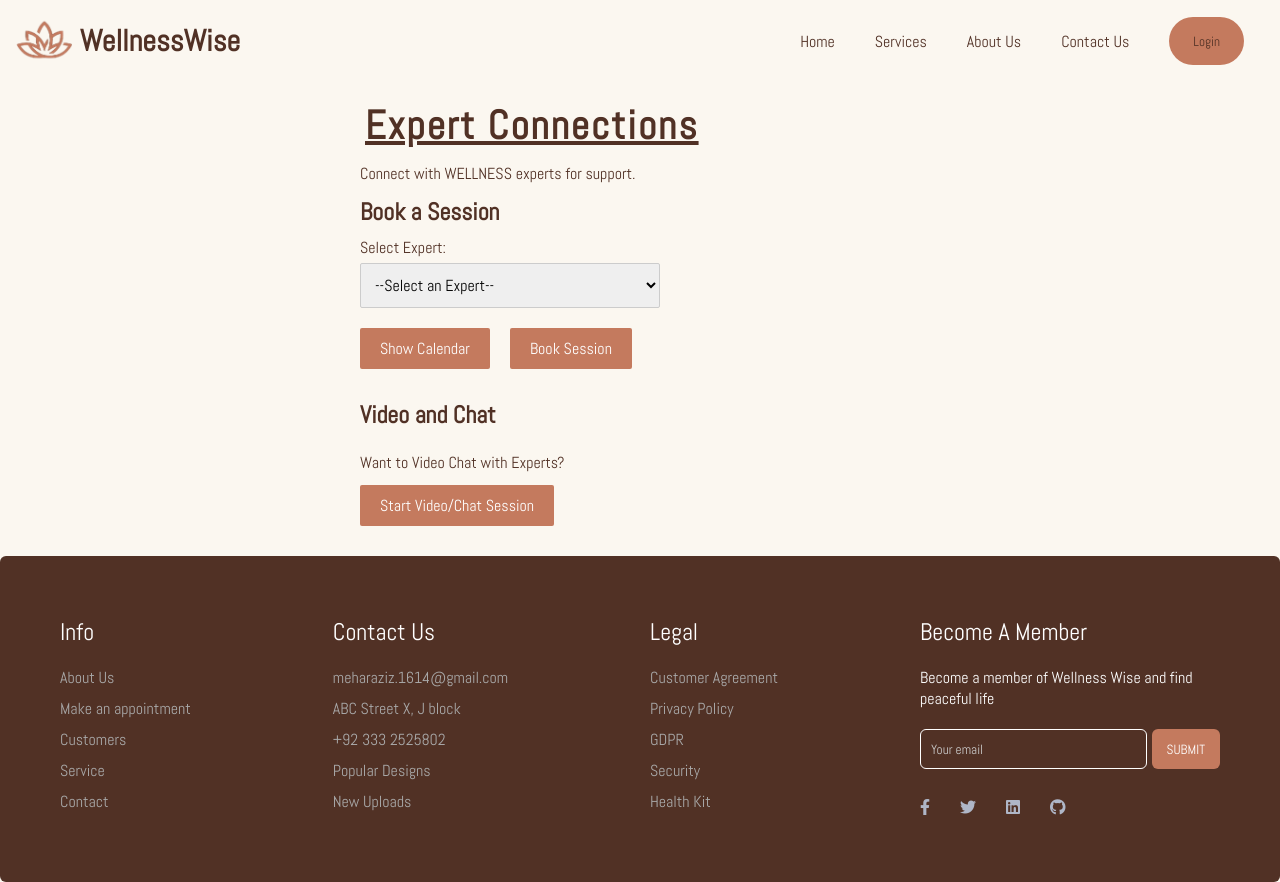
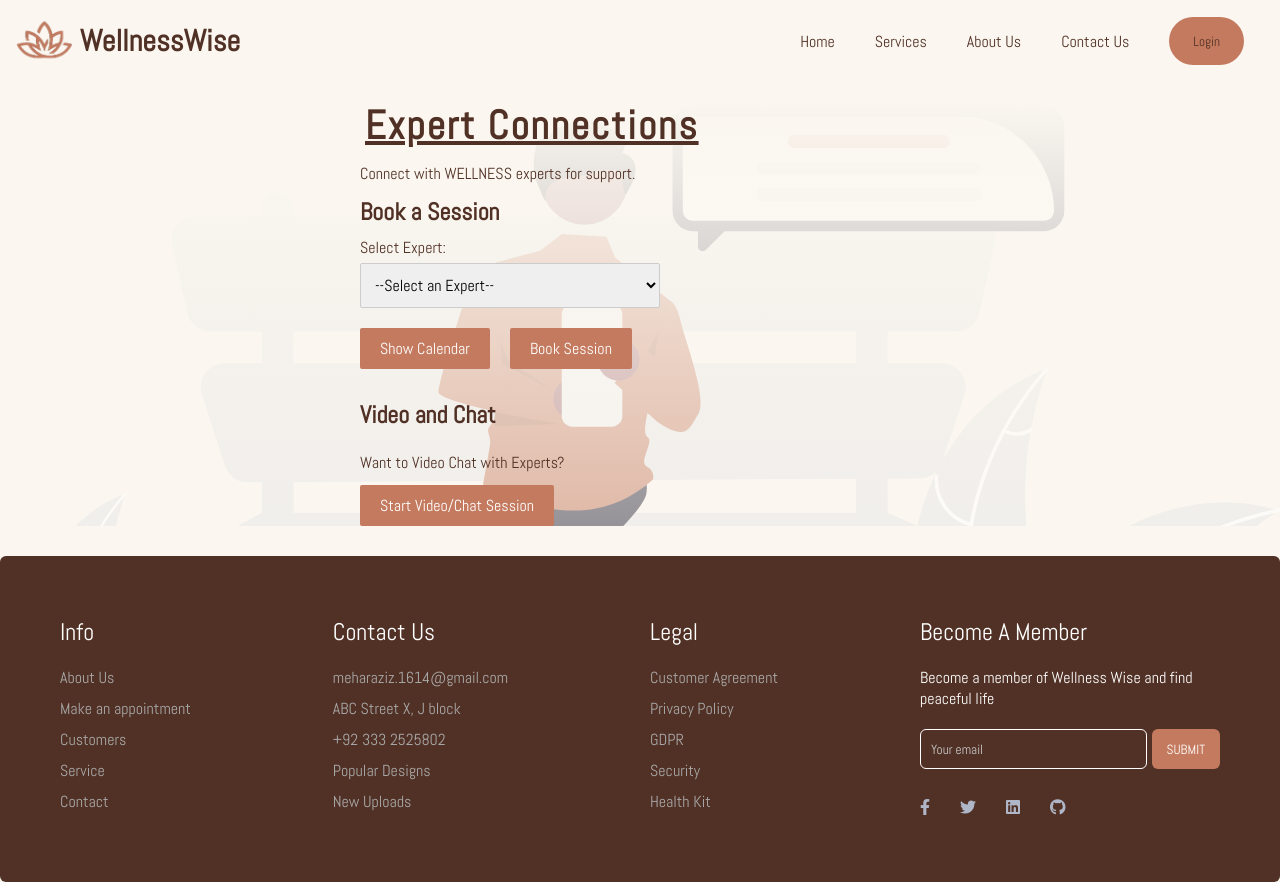
Before and after one commit to Mehar-Aziz/WellnessWise, a React (Create React App) app in the folder wellnesswise-frontend/: page /connection in a window 1280 px wide. Built offline with nearby package versions, Linux system fonts and the light colour scheme.

Commit message:
Background inmage

```diff
--- a/wellnesswise-frontend/src/pages/Connection.js
+++ b/wellnesswise-frontend/src/pages/Connection.js
@@ -1,5 +1,6 @@
 import React, { useState } from 'react';
 import './Connection.css';
+import connectionimg from '../assets/undraw_online_re_x00h.svg'
 
 // Sample expert data
 const experts = [
@@ -35,7 +36,15 @@ const Connections = () => {
   };
 
   return (
-    <div className="expert-connections-page">
+    <div className="expert-connections-page" style={{
+        backgroundImage: `linear-gradient(
+          rgba(251, 247, 240, 1),
+          rgba(251, 247, 240, 0.5)
+
+        ), url(${connectionimg})`,
+        backgroundSize: 'cover',
+        backgroundPosition: 'center center'
+      }}>
       <h1>Expert Connections</h1>
       <p>Connect with WELLNESS experts for support.</p>
 
```
Also changed, not shown: wellnesswise-frontend/src/assets/undraw_online_re_x00h.svg (added).
